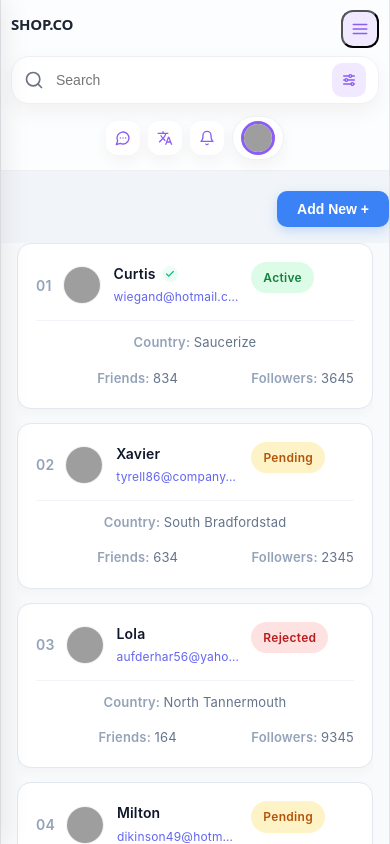
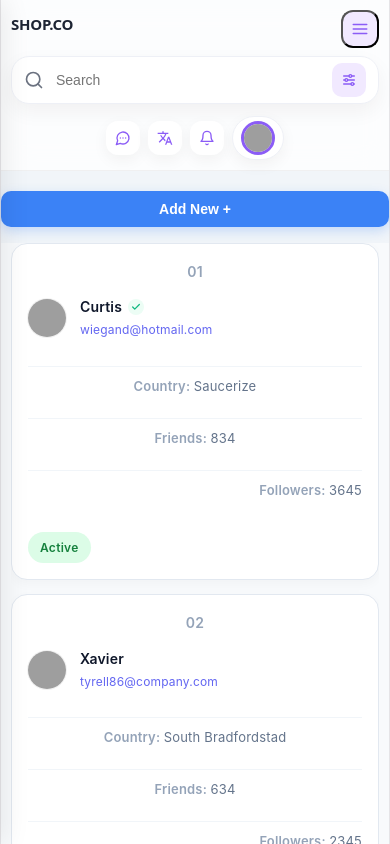
Before and after one commit to Hafiz-Abdul-Basit-234/dashboard, a React (Vite) app: page /users in a window 390 px wide. Shown: the top 844 px of the page. Built offline with nearby package versions, Linux system fonts and the light colour scheme; grey boxes are pictures that could not be loaded.

Commit message:
list done

```diff
--- a/src/pages/users/Users.css
+++ b/src/pages/users/Users.css
@@ -137,3 +137,106 @@
     gap: 14px;
   }
 }
+@media (max-width:1200px){
+  .users-header{
+    grid-template-columns:50px 2fr 1fr 100px 100px;
+  }
+
+  .user-list-row{
+    grid-template-columns:50px 2fr 1fr 100px 100px;
+  }
+
+  .header-followers,
+  .user-followers{
+    display:none;
+  }
+}
+@media (max-width:992px){
+
+  .users-header{
+    grid-template-columns:50px 2fr 100px 100px;
+  }
+
+  .user-list-row{
+    grid-template-columns:50px 2fr 100px 100px;
+  }
+
+  .header-country,
+  .user-country{
+    display:none;
+  }
+}
+@media (max-width:767px){
+
+  .users-header{
+    display:none;
+  }
+
+  .users-card{
+    background:transparent;
+    border:none;
+    box-shadow:none;
+  }
+
+  .users-list{
+    display:flex;
+    flex-direction:column;
+    gap:14px;
+  }
+
+  .user-list-row{
+    display:flex;
+    flex-direction:column;
+    align-items:flex-start;
+
+    height:auto;
+    padding:16px;
+
+    border:1px solid #e2e8f0;
+    border-radius:16px;
+    background:#fff;
+  }
+
+  .user-profile{
+    width:100%;
+    margin-bottom:12px;
+  }
+
+  .user-country,
+  .user-friends,
+  .user-followers{
+    display:block;
+    width:100%;
+    padding:8px 0;
+    border-top:1px solid #f1f5f9;
+  }
+
+  .user-status{
+    margin-top:10px;
+  }
+}
+@media (max-width:480px){
+
+  .users-page{
+    padding:0 10px 25px;
+  }
+
+  .add-user-btn{
+    width:100%;
+    justify-content:center;
+  }
+
+  .user-avatar{
+    width:38px;
+    height:38px;
+    min-width:38px;
+  }
+
+  .user-name{
+    font-size:14px;
+  }
+
+  .user-email{
+    font-size:12px;
+  }
+}
```
